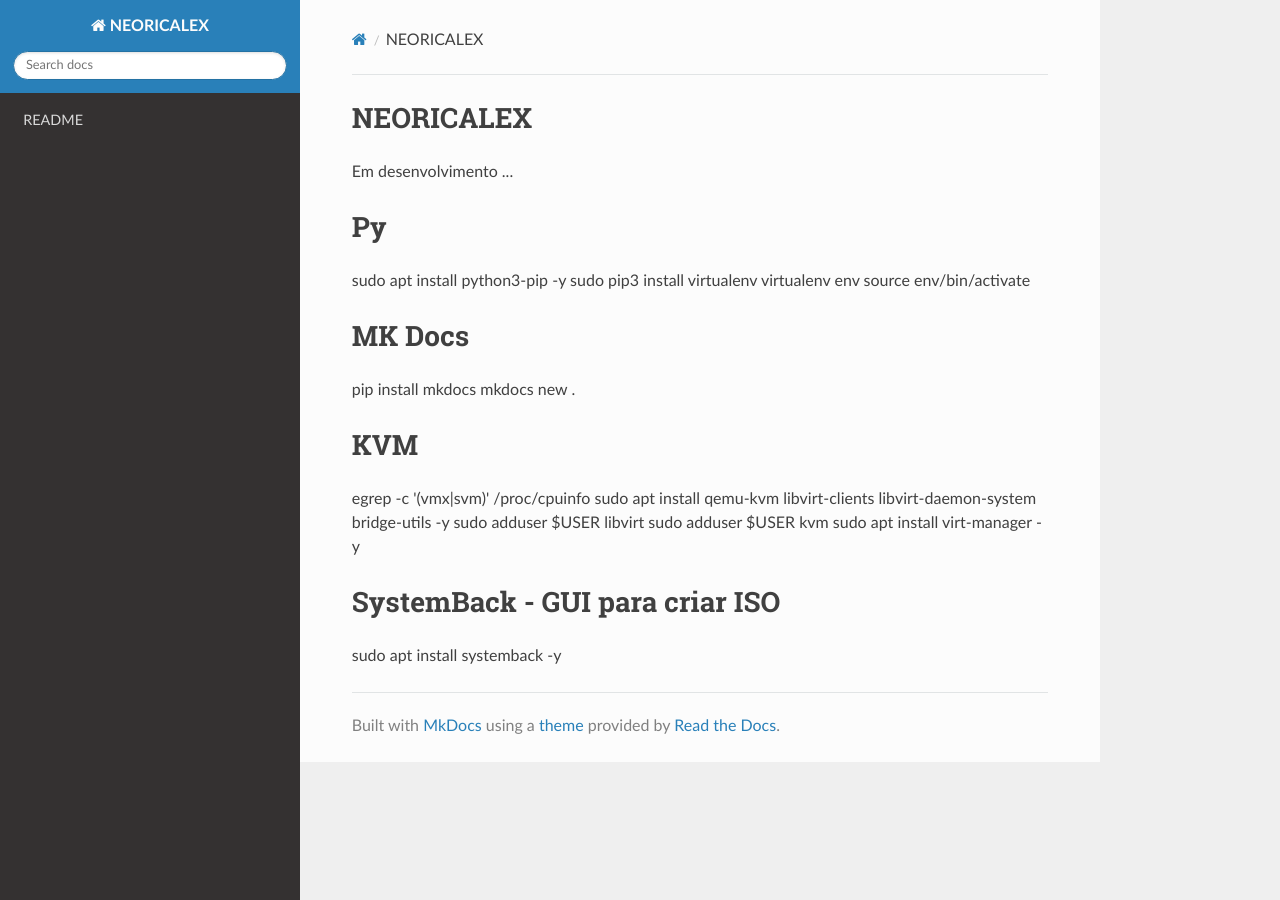
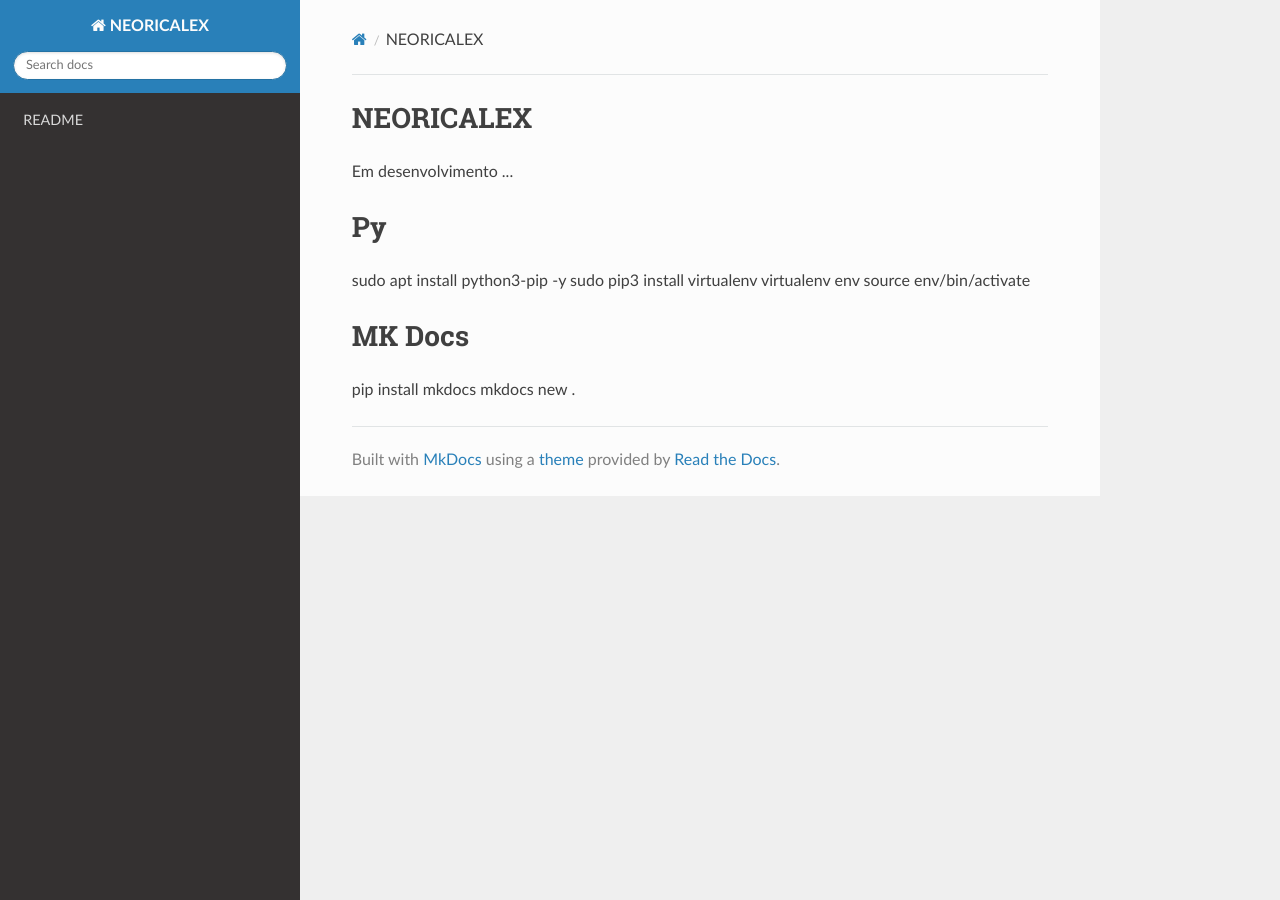
Before and after one commit to Vman45/neoricalex, an MkDocs documentation site: the page built from docs/index.md, in a window 1280 px wide. Built offline with MkDocs 1.6.1, drawn with Linux system fonts in a browser that asks for light colours; nearby versions of some CDN libraries.

Commit message:
Atualizar NFDOS

```diff
--- a/docs/index.md
+++ b/docs/index.md
@@ -12,13 +12,3 @@ source env/bin/activate
 # MK Docs
 pip install mkdocs
 mkdocs new .
-
-# KVM
-egrep -c '(vmx|svm)' /proc/cpuinfo
-sudo apt install qemu-kvm libvirt-clients libvirt-daemon-system bridge-utils -y
-sudo adduser $USER libvirt
-sudo adduser $USER kvm
-sudo apt install virt-manager -y
-
-# SystemBack - GUI para criar ISO
-sudo apt install systemback -y
```
Also changed, not shown: 3 other files.
